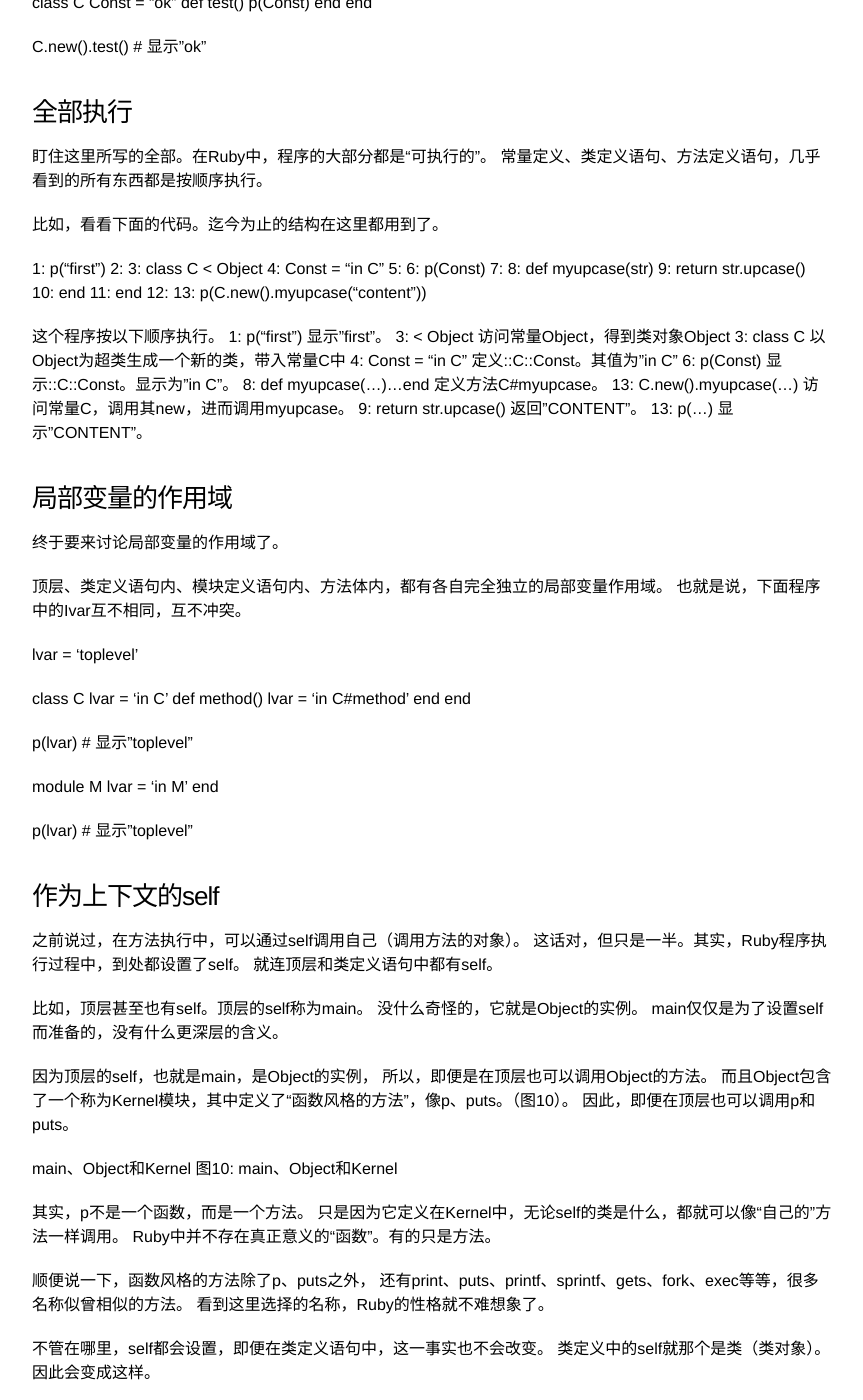
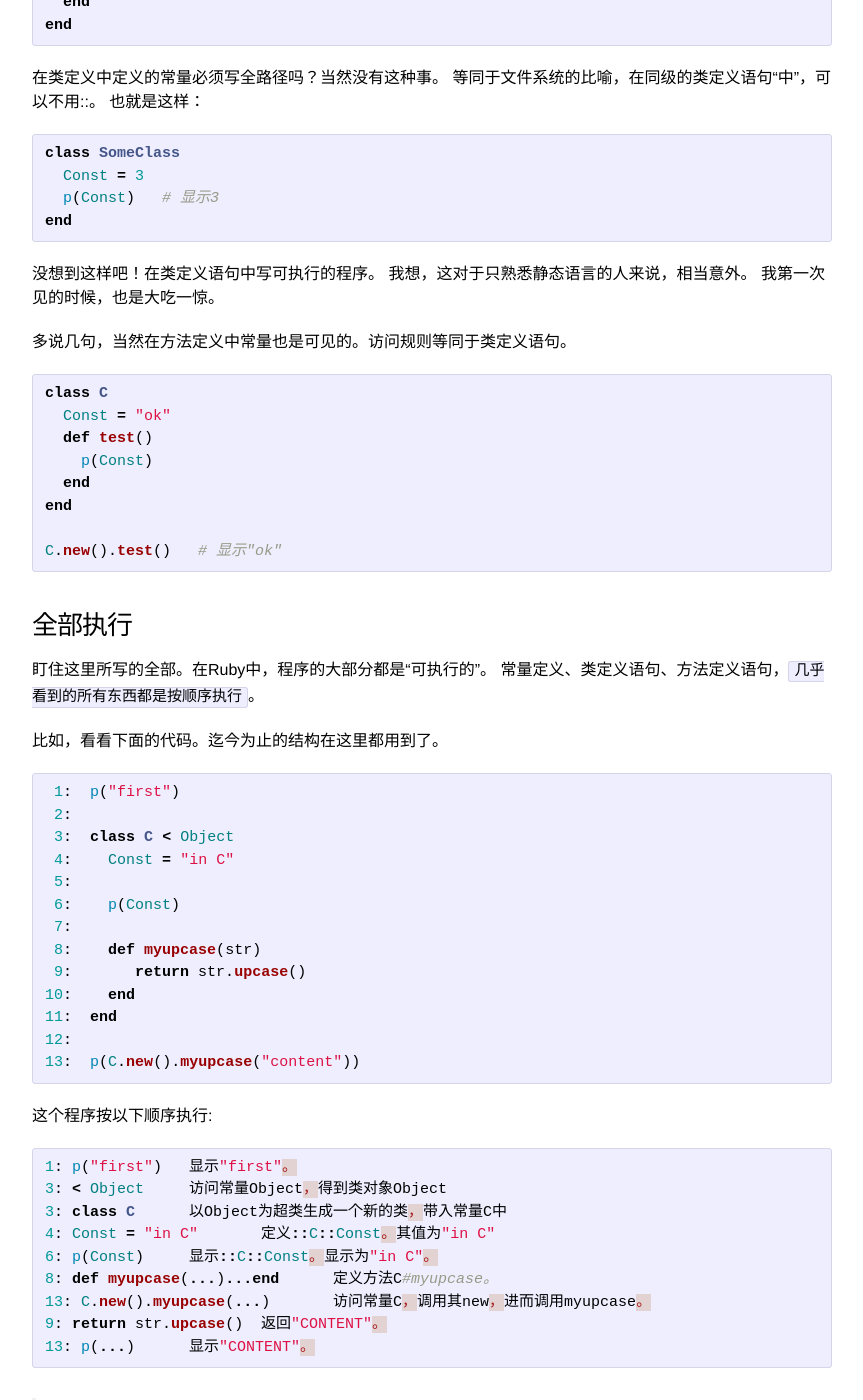
Before and after one commit to xiajian/rhg-zh, a Jekyll site: the page built from zh/01-minimum.md, in a window 1280 px wide and 1400 px high, scrolled down 18450 px. Shown: the whole window, without its empty margins (208-1071 px from the left). Built offline with Jekyll 4.4.1, drawn with Linux system fonts in a browser that asks for light colours; some of the changed text lies outside the part shown.

Commit message:
修改和翻译spec

```diff
--- a/zh/01-minimum.md
+++ b/zh/01-minimum.md
@@ -472,9 +472,10 @@ p(C.new().hello())     # 显示"Hello"
 
 ### 变量的继承……？
 
-在Ruby中，变量（实例变量）是不能继承的。 即便可以继承，类中也不会包含这个变量的使用信息。
+在Ruby中，变量（实例变量）是不能继承的。 即便尝试继承，类也不知道哪些变量将被使用。
 
-只有方法可以继承，只要调用继承方法（通过子类实例），就会发生实例变量赋值， 也就是说，将它定义出来。 这样的话，实例变量的命名空间就完全变平，哪个类的方法都可以访问。
+但是一旦在子类实例中调用继承方法，就会发生实例变量赋值， 也就是说，将实例变量被定义了。 这样的话，实例变量的命名空间独立于每个实例，类的任何方法都可以访问该实例变量。
+
 {% highlight ruby %}
 class A
   def initialize()   # 在new的过程中调用
@@ -629,36 +632,37 @@ p(::Const)   # 同样显示3
 开头加上::，表示“这是一个定义在顶层的常量”。就像文件系统的路径一样。 假设根目录下有个叫vmunix的文件。在/下只写vmunix就可以访问它。 而在全路径下就要写/vmunix。Const和::Const也是同样的关系。 在顶层下，可以只写Const，也可以按照全路径写::Const。
 
 那么文件系统中的目录在Ruby中相当于什么呢？答案是类定义语句和模块定义语句。 因为分别说两个显得冗长而麻烦，以后都归结为类定义。 如果是在类定义中，那么常量的层次就要会提升（进入目录）。
-
+{% highlight ruby %}
 class SomeClass
   Const = 3
 end
 
 p(::SomeClass::Const)   # 显示3
 p(  SomeClass::Const)   # 同样显示3
+{% endhighlight %}
 
 SomeClass是定义在顶层的类，所以，常量仅仅写成SomeClass也可以，写成::SomeClass也可以。 嵌套在类定义中的常量Const是“SomeClass中的常量”，它变成了::SomeClass::Const。
 
 如同在目录中可以创建新目录一样，类中同样可以定义新类。比如这样：
-
+{% highlight ruby %}
 class C        # ::C
   class C2     # ::C::C2
     class C3   # ::C::C2::C3
     end
   end
 end
-
+{% endhighlight %}
 在类定义中定义的常量必须写全路径吗？当然没有这种事。 等同于文件系统的比喻，在同级的类定义语句“中”，可以不用::。 也就是这样：
-
+{% highlight ruby %}
 class SomeClass
   Const = 3
   p(Const)   # 显示3
 end
-
+{% endhighlight %}
 没想到这样吧！在类定义语句中写可执行的程序。 我想，这对于只熟悉静态语言的人来说，相当意外。 我第一次见的时候，也是大吃一惊。
 
 多说几句，当然在方法定义中常量也是可见的。访问规则等同于类定义语句。
-
+{% highlight ruby %}
 class C
   Const = "ok"
   def test()
@@ -667,13 +671,13 @@ class C
 end
 
 C.new().test()   # 显示"ok"
-
+{% endhighlight %}
 ### 全部执行
 
-盯住这里所写的全部。在Ruby中，程序的大部分都是“可执行的”。 常量定义、类定义语句、方法定义语句，几乎看到的所有东西都是按顺序执行。
+盯住这里所写的全部。在Ruby中，程序的大部分都是“可执行的”。 常量定义、类定义语句、方法定义语句，`几乎看到的所有东西都是按顺序执行`。
 
 比如，看看下面的代码。迄今为止的结构在这里都用到了。
-
+{% highlight ruby %}
  1:  p("first")
  2:
  3:  class C < Object
@@ -687,8 +691,9 @@ C.new().test()   # 显示"ok"
 11:  end
 12:
 13:  p(C.new().myupcase("content"))
-
-这个程序按以下顺序执行。
+{% endhighlight %}
+这个程序按以下顺序执行:
+{% highlight ruby %}
 1: p("first") 	显示"first"。
 3: < Object 	访问常量Object，得到类对象Object
 3: class C 	以Object为超类生成一个新的类，带入常量C中
@@ -698,13 +703,16 @@ C.new().test()   # 显示"ok"
 13: C.new().myupcase(...) 	访问常量C，调用其new，进而调用myupcase。
 9: return str.upcase() 	返回"CONTENT"。
 13: p(...) 	显示"CONTENT"。
+{% endhighlight %}
+
+> 这里第三行语句执行的顺序让我很新奇，先是执行< Object，然后执行class C。全部执行的概念也让人耳目一新，不过，Ruby语言配置了解释器，大多语句的可执行很容易理解。
 
 ### 局部变量的作用域
 
 终于要来讨论局部变量的作用域了。
 
-顶层、类定义语句内、模块定义语句内、方法体内，都有各自完全独立的局部变量作用域。 也就是说，下面程序中的Ivar互不相同，互不冲突。
-
+顶层、类定义语句内、模块定义语句内、方法体内，都有各自完全独立的局部变量作用域。 也就是说，下面程序中的lvar互不相同，互不冲突。
+{% highlight ruby %}
 lvar = 'toplevel'
 
 class C
@@ -721,10 +729,13 @@ module M
 end
 
 p(lvar)   # 显示"toplevel"
+{% endhighlight %}
+
+> 作用域什么的，是对语言理解的很重要的一步。
 
 ### 作为上下文的self
 
-之前说过，在方法执行中，可以通过self调用自己（调用方法的对象）。 这话对，但只是一半。其实，Ruby程序执行过程中，到处都设置了self。 就连顶层和类定义语句中都有self。
+之前说过，在方法执行中，可以通过self调用自己（调用方法的对象，类似C++中的this对象）。 这话对，但只是一半。其实，Ruby程序执行过程中，到处都设置了self。 就连顶层和类定义语句中都有self。
 
 比如，顶层甚至也有self。顶层的self称为main。 没什么奇怪的，它就是Object的实例。 main仅仅是为了设置self而准备的，没有什么更深层的含义。
 
@@ -738,18 +749,20 @@ main、Object和Kernel
 顺便说一下，函数风格的方法除了p、puts之外， 还有print、puts、printf、sprintf、gets、fork、exec等等，很多名称似曾相似的方法。 看到这里选择的名称，Ruby的性格就不难想象了。
 
 不管在哪里，self都会设置，即便在类定义语句中，这一事实也不会改变。 类定义中的self就那个是类（类对象）。因此会变成这样。
-
+{% highlight ruby %}
 class C
   p(self)   # C
 end
+{% endhighlight %}
 
 这个到底有什么用呢？其实这个例子非常有用。是这样。
-
+{% highlight ruby %}
 module M
 end
 class C
   include M
 end
+{% endhighlight %}
 
 其实，include是调用对象C的方法。还没有说到，Ruby的方法调用可以省略括号。 类定义的话题还没有结束，为了让它看上去不那么像方法调用，所以，这里去掉了括号。
 加载
@@ -766,6 +779,7 @@ require("somelib/file2")
 程序库中也是使用普通的class语句和module语句定义类和模块。 顶层的常量其作用域是平的，与文件无关，最初在一个文件里定义的类在另一个文件里也可以看见。 为了划分类名的名字空间，可以像下面这样明确的嵌套在模块中。
 
 # net程序库的名字空间划分的例子
+{% highlight ruby %}
 module Net
   class SMTP
     # ...
@@ -777,6 +791,7 @@ module Net
     # ...
   end
 end
+{% endhighlight %}
 
 ## 类的进阶
 ----
@@ -786,14 +801,14 @@ end
 之前，我们以文件系统比喻常量的作用域，不过，希望你从这里开始完全忘记这个比喻。
 
 常量还有很多结构。首先，“外部”的类可以看到常量。
-
+{% highlight ruby %}
 Const = "ok"
 class C
   p(Const)   # 显示"ok"
 end
-
+{% endhighlight %}
 为什么是这样呢？这是为了便于使用模块作为名字空间。怎么回事呢？ 用前面的net程序库作为例子追加说明一下。
-
+{% highlight ruby %}
 module Net
   class SMTP
     # 使用Net::SMTPHelper的方法
@@ -801,11 +816,11 @@ module Net
   class SMTPHelper   # Net::SMTP的辅助类
   end
 end
-
-在这种情况下，SMTP能访问SMTPHelper的话就方便多了。 于是便可以得到“外部类可以访问会很方便”的结论。
+{% endhighlight  %}
+在这种情况下，SMTP能访问SMTPHelper的话就方便多了。 于是便可以得到`“外部类可以访问会很方便”`的结论。
 
 无论嵌套多少层，“外部”类都可以访问。 如果多个嵌套层次中都定义了相同的常量名，访问的就是从内向外按顺序找到的第一个。
-
+{% highlight ruby %}
 Const = "far"
 class C
   Const = "near" # 这个Const比上一个近
@@ -815,20 +830,22 @@ class C
     end
   end
 end
+{% endhighlight %}
 
 此外，常量还有一个查找路径。 一直往外层的类查找常量，如果直到顶层还没找到，就会进一步搜索自己超类的常量。
-
+{% highlight ruby %}
 class A
   Const = "ok"
 end
 class B < A
   p(Const)   # 显示"ok"
 end
+{% endhighlight %}
 
 完全没有那么复杂。
 
 总结一下。查找常量的时候，先搜外部类，然后是超类。 比如，虽然另类，但假设有下面这个类层次结构。
-
+{% highlight ruby %}
 class A1
 end
 class A2 < A1
@@ -848,7 +865,7 @@ class A3 < A2
     end
   end
 end
-
+{% endhighlight %}
 在C3中访问常量Const，按照图11的顺序进行查找。
 
 ![常量的查找顺序](/rhg-zh/images/ch_minimum_constref.jpg)
@@ -864,11 +881,11 @@ end
 图12: 类的类是？
 
 这样的时候，最好在Ruby中实际确认一下。 有一个Object#class方法，它是一个“返回自己所属类（类对象）的方法”。
-
+{% highlight ruby %}
 p("string".class())   # 显示String
 p(String.class())     # 显示Class
 p(Object.class())     # 显示Class
-
+{% endhighlight %}
 看来，String属于Class类。那么进一步，Class的类是什么呢？
 
 p(Class.class())      # Class显示
@@ -883,10 +900,11 @@ Class是类的类。这种有“某某的某某”的递归结构的东西称为
 ### 元对象（Meta Object）
 
 这次的目标变为对象，考虑一下模块。模块也是对象，和类一样，它也应该有个“类”。 试一下。
-
+{% highlight ruby %}
 module M
 end
 p(M.class())   # 显示Module
+{% endhighlight %}
 
 看来，模块对象的类是Module。那么Module的类是什么呢？
 
@@ -895,11 +913,11 @@ p(Module.class())   # Class
 还是Class。
 
 这次改变一下方向，调查一下继承关系。Class和Module的超类都是什么呢？ 在Ruby中，可以用Class#superclass来检查。
-
+{% highlight ruby %}
 p(Class.superclass())    # Module
 p(Module.superclass())   # Object
 p(Object.superclass())   # nil
-
+{% endhighlight %}
 哎呀！Class居然是Module的子类。根据这些事实，画出Ruby几个重要类之间的关系， 如图14所示。
 
 ![Ruby的重要类之间的关系](/rhg-zh/images/ch_minimum_metaobjects.jpg)
@@ -914,13 +932,13 @@ Object、Module、Class是支撑Ruby的根基。 这三个对象就可以将Ruby
 对象可以调用方法。可以调用的方法由对象的类决定。但是理想情况下，方法是属于对象的。 至于类，它的存在是为了省去多次同样方法的时间。
 
 实际上，Ruby有一种机制，可以为对象（实例）单独定义方法，无论它们的类是什么。 这样写。
-
+{% highlight ruby %}
 obj = Object.new()
 def obj.my_first()
   puts("My first singleton method")
 end
 obj.my_first()   # 显示My first singleton method
-
+{% endhighlight %}
 众所周知，Object是所有类的超类。 在这么重要的类中，不可能定义一个像`my_first`名称这样怪异的方法。 obj是Object的实例。但是，obj却可以调用my_first方法。 也就是说，肯定在哪定义了这个与所属类完全没有关系的方法。 这样为某个对象定义的方法称为singleton方法（singleton method）。
 
 什么时候会用到singleton方法呢？首先是定义类似于Java和C++静态方法的时候。 也就是不生成实例也可以调用的方法。 这样的方法在Ruby中表现为类对象的singleton方法。
@@ -929,17 +947,19 @@ obj.my_first()   # 显示My first singleton method
 
 File.unlink("core")  # 删除core文件
 
-每次都说“File对象的singleton方法unlink”很麻烦，以后把它写作“File.unlink。 别写成“File#unlink”了，“File.write”表示“File类定义的write方法”。
+每次都说“File对象的singleton方法unlink”很麻烦，以后把它写作“File.unlink”。 别写成“File#unlink”了，“File.write”表示“File类定义的write方法”。
 
 ▼ 方法记法总结
-记法 	调用对象 	调用示例
-File.unlink 	File类本身 	File.unlink("core")
-File#write 	File的实例 	f.write("str")
+
+   记法     |	调用对象   |	调用示例
+----------- | ---------- | --------------------------
+File.unlink |	File类本身 |	File.unlink("core")
+File#write 	| File的实例 |	f.write("str")
 
 ### 类变量
 
 类变量是ruby 1.6加入的，是一项比较新的功能。它同常量一样，都属于某个类， 它可以在类和实例中赋值和访问。看看下面的例子。变量名以@@开头的就是类变量。
-
+{% highlight ruby %}
 class C
   @@cvar = "ok"
   p(@@cvar)      # 显示"ok"
@@ -950,7 +970,7 @@ class C
 end
 
 C.new().print_cvar()  # 显示"ok"
-
+{% endhighlight %}
 类变量最初的赋值兼有定义的作用，像下面这样在赋值前访问就会造成运行时错误。 虽然前面都有@，但其行为与实例变量完全不同。
 
 % ruby -e '
@@ -962,8 +982,8 @@ end
 
 这里稍微偷了下懒，给了程序一个-e选项。'和'之间的三行是程序。
 
-再有，类变量是可继承的。子类方法可以对超类的类变量进行赋值和访问。
-
+再有，类变量是`可继承`的。子类方法可以对超类的类变量进行赋值和访问。
+{% highlight ruby %}
 class A
   @@cvar = "ok"
 end
@@ -976,7 +996,7 @@ class B < A
 end
 
 B.new().print_cvar()   # 显示"ok"
-
+{% endhighlight %}
 ## 全局变量
 ----
 
```
Also changed, not shown: other parts of zh/01-minimum.md (+4 -1 lines), zh/08-spec.md (+23 -30 lines), zh/misc.md (+4 -1 lines).
